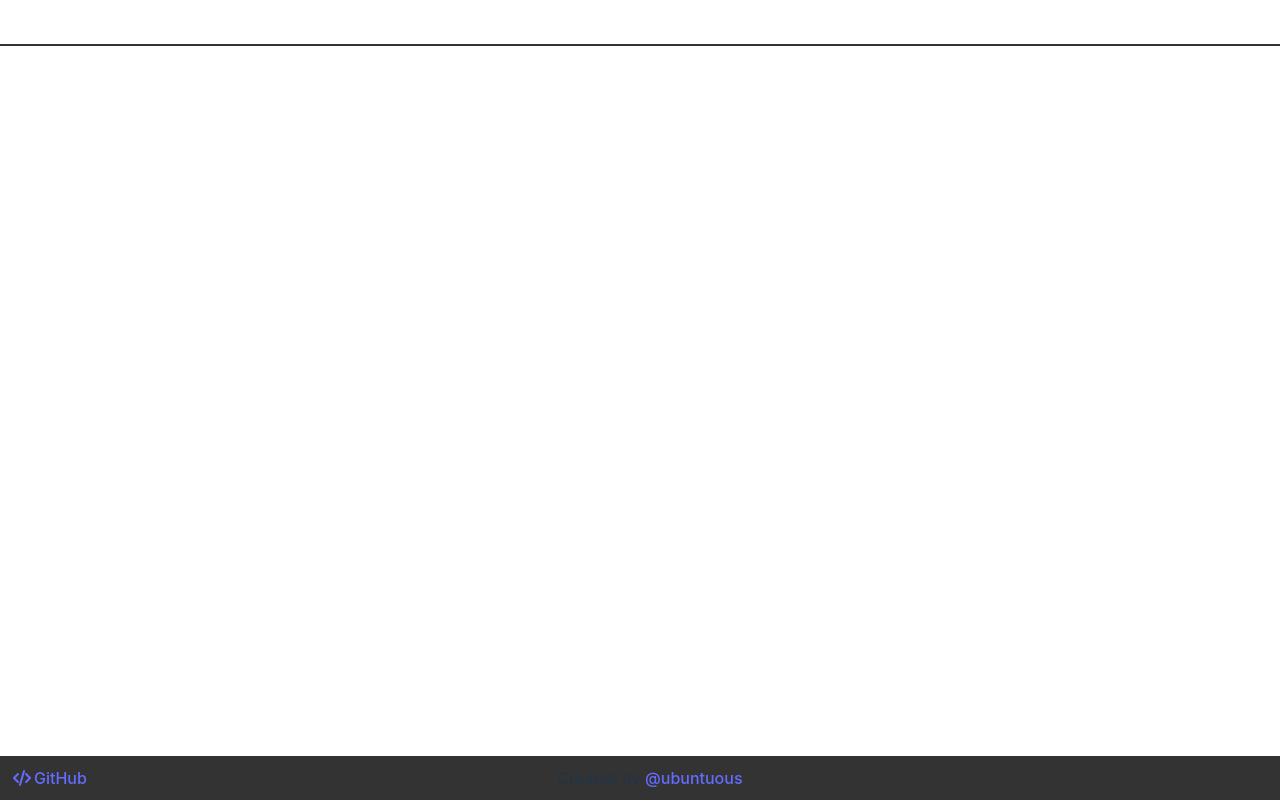
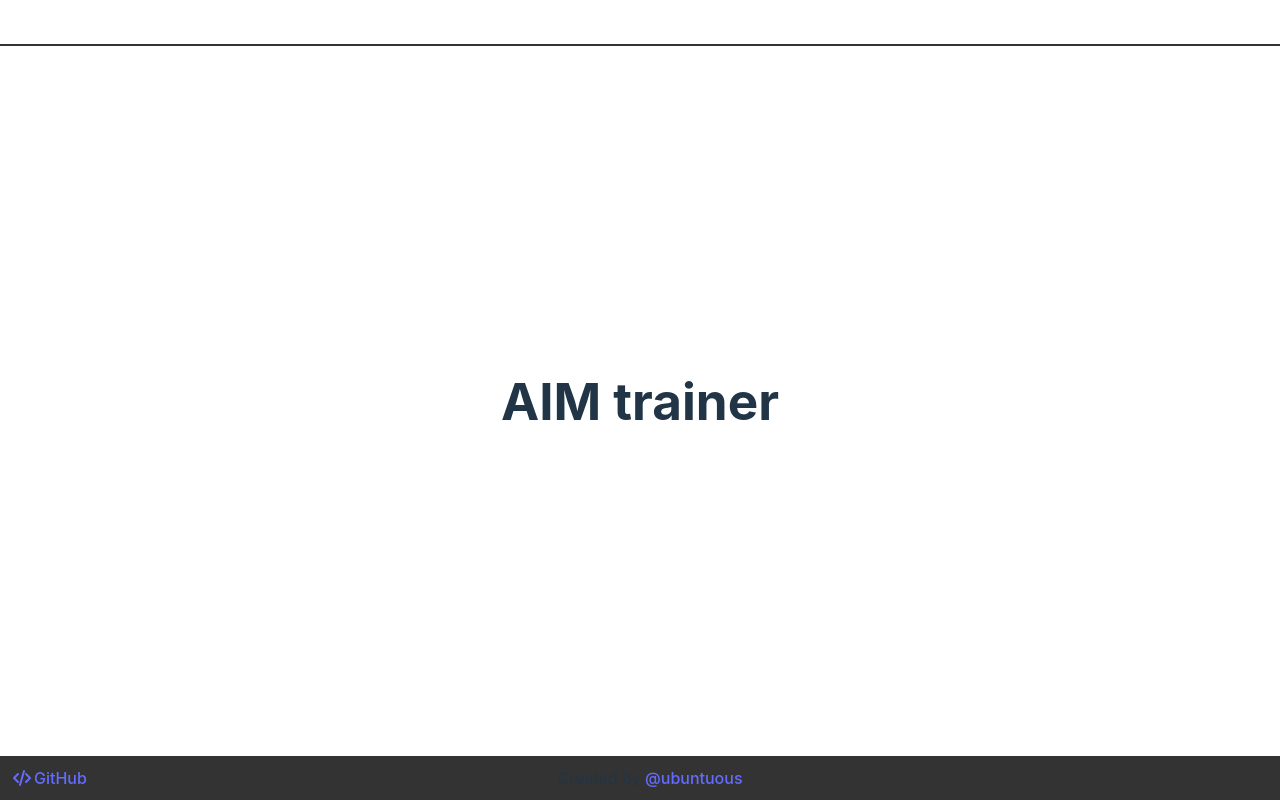
Before and after one commit to Muhammadrizo14/AimLabReact, a React (Vite) app: page / in a window 1280 px wide. Built offline with nearby package versions, Linux system fonts and the light colour scheme.

Commit message:
add speed, accuracy and time

```diff
--- a/src/Components/Timer/index.tsx
+++ b/src/Components/Timer/index.tsx
@@ -15,7 +15,6 @@ const index: React.FC<IProps> = ({ checkResults }) => {
 
     useEffect(() => {
         if (timer <= 0) {
-            console.log('Timer reached 0!');
             checkResults()
             return;
         }
--- a/src/Pages/Home/index.tsx
+++ b/src/Pages/Home/index.tsx
@@ -3,8 +3,13 @@ import Navbar from '../../Components/Navbar'
 
 function index() {
   return (
-    <div className={styles.main}>
+    <div className={styles.home}>
       <Navbar />
+
+      <main>
+        <h1>AIM trainer</h1>
+      </main>
+
       <footer>
         <a className={styles.github} href="https://github.com/Muhammadrizo14/AimLabReact">
           <svg className="w-6 h-6 text-gray-800 dark:text-white" aria-hidden="true"
--- a/src/Pages/Home/style.module.scss
+++ b/src/Pages/Home/style.module.scss
@@ -4,9 +4,13 @@
   box-sizing: border-box;
 }
 
-.main {
+
+.home {
   width: 100%;
-
+  display: flex;
+  flex-direction: column;
+  justify-content: space-between;
+  height: 100vh;
   ul {
     width: 100%;
     display: flex;
@@ -23,8 +27,6 @@
 
   footer {
     background: #333;
-    position: absolute;
-    bottom: 0;
     width: 100%;
     padding: 10px;
     display: flex;
@@ -42,4 +44,9 @@
       text-align: center;
     }
   }
+  main {
+    h1 {
+      text-align: center;
+    }
+  }
 }
--- a/src/Pages/PlayGraund/index.tsx
+++ b/src/Pages/PlayGraund/index.tsx
@@ -5,12 +5,14 @@ import Popup from '../../Components/Popup'
 import Timer from '../../Components/Timer'
 import {Link} from 'react-router-dom'
 import {useDispatch, useSelector} from "react-redux";
+import timer from "../../Components/Timer";
 
 function index() {
   const [currentPatrons, setCurrentPatrons] = useState(0)
   const [targetKilled, setTargetKilled] = useState(0)
   const [start, setStart] = useState(true)
   const [result, setResult] = useState(false)
+  const [time, setTime] = useState<number>(useSelector((state:any) => state.settings.timeTraining))
 
 
   const fire = () => {
@@ -115,7 +117,7 @@ l-151 -633 0 -284 0 -284 -72 -148 -73 -149 -3 -815 c-4 -931 10 -1626 33
 
       {start && (
         <Popup>
-          <h3>To start the game click to Play Or Press X</h3>
+          <h3>Click to Play Or Press X</h3>
 
           <button onClick={() => setStart(false)} style={{marginTop: `40px`}}>Play</button>
         </Popup>
@@ -124,9 +126,12 @@ l-151 -633 0 -284 0 -284 -72 -148 -73 -149 -3 -815 c-4 -931 10 -1626 33
       {result && (
         <Popup>
           <h3>Results</h3>
+          <p>Time: {time}</p>
           <p>Bullet spent: {currentPatrons}</p>
           <p>Killed: {targetKilled}</p>
           <p>Missed: {currentPatrons - targetKilled}</p>
+          <p>Accuracy: {((targetKilled / currentPatrons) * 100).toFixed()}%</p>
+          <p>Speed: {((targetKilled/time)).toFixed(2)} t/s</p>
           <button
             onClick={() => (
               setStart(false),
@@ -136,7 +141,7 @@ l-151 -633 0 -284 0 -284 -72 -148 -73 -149 -3 -815 c-4 -931 10 -1626 33
             )}
             style={{marginTop: `40px`, marginBottom: '10px'}}
           >
-            Click to play again or press X!
+            Click to play again
           </button>
           <br/>
           <Link to='/'>Home</Link>
--- a/src/Pages/Settings/index.tsx
+++ b/src/Pages/Settings/index.tsx
@@ -30,12 +30,12 @@ function index() {
         <label htmlFor="how many target would tou want?">Targets Count</label>
         <input type="number" min={1} id='targetcount' placeholder='how many target would you want?' value={countTargets} onChange={(e:any)=> setCountTarget(e.target.value)}/>
       </div>
-      <div className={styles.targetMovement}>
-        <label>Would you like to target should move?</label>
-        <div className={`${styles.btn} ${movement && styles.active}`} onClick={() => setMovement((prev: boolean) => !prev)}>
-          <div className={styles.btnSwitch}></div>
-        </div>
-      </div>
+      {/*<div className={styles.targetMovement}>*/}
+      {/*  <label>Would you like to target should move?</label>*/}
+      {/*  <div className={`${styles.btn} ${movement && styles.active}`} onClick={() => setMovement((prev: boolean) => !prev)}>*/}
+      {/*    <div className={styles.btnSwitch}></div>*/}
+      {/*  </div>*/}
+      {/*</div>*/}
       <button onClick={()=> apply()}>apply</button>
     </div>
   );
```
